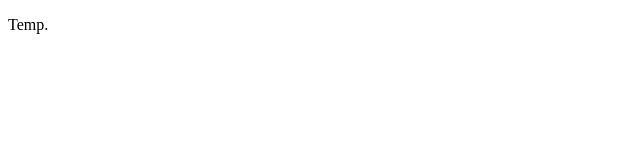
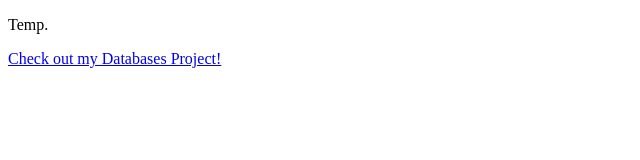
Before and after one commit to am2752/am2752.github.io, a plain HTML site: page index.html in a window 1280 px wide. Shown: the whole page, without its empty margins (0-640 px from the left). Drawn offline with Linux system fonts and the light colour scheme.

Commit message:
Update index.html

```diff
--- a/index.html
+++ b/index.html
@@ -6,5 +6,6 @@
   </head>
   <body>
     <p> Temp. </p>
+    <a href="chart.html"> Check out my Databases Project!</a>
   </body>
 </html>
```
